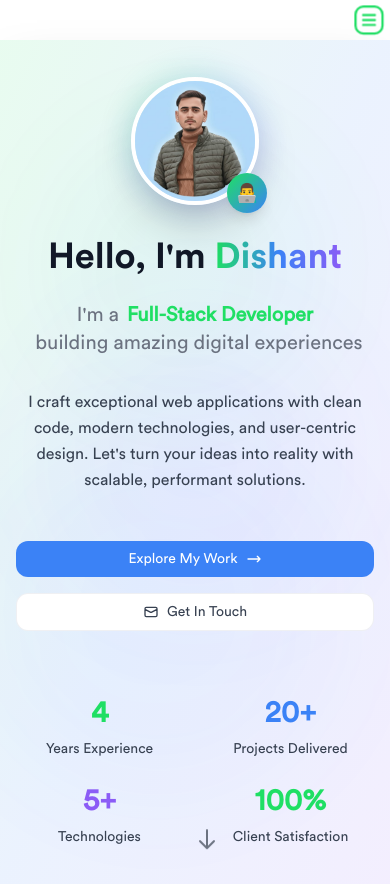
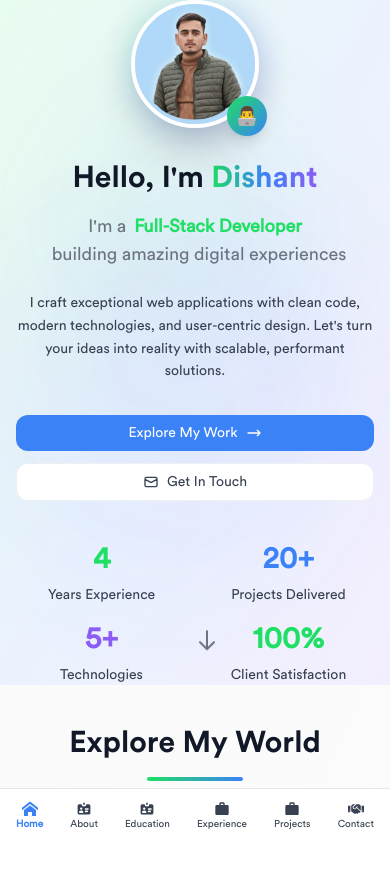
Before and after one commit to Dishant2808/my-portfolio, a Next.js app: page / in a window 390 px wide. After the commit the page ends 844 px from the top, so only its background shows below. Built offline with nearby package versions, Linux system fonts and the light colour scheme.

Commit message:
code push

```diff
--- a/components/Common/BannerLayout.jsx
+++ b/components/Common/BannerLayout.jsx
@@ -1,3 +1,4 @@
+import React from 'react'
 
 const BannerLayout = ({ children }) => {
     return (
--- a/components/Common/Nav/Nav.jsx
+++ b/components/Common/Nav/Nav.jsx
@@ -1,15 +1,12 @@
-import { ImCross } from 'react-icons/im'
 import { FaHandshake } from 'react-icons/fa'
 import { MdWork } from 'react-icons/md'
 import { ImHome } from 'react-icons/im'
 import { HiIdentification } from 'react-icons/hi'
-import NavItem from './NavItem'
-import DrawerLayout from '../DrawerLayout'
 import Link from 'next/link'
 import { useRouter } from 'next/router'
 
 
-const Nav = ({ setIsOpen, isOpen }) => {
+const Nav = () => {
     const router = useRouter();
 
     const linkBase = "px-3 py-1.5 text-xs tracking-widest uppercase transition rounded-md";
@@ -21,30 +18,43 @@ const Nav = ({ setIsOpen, isOpen }) => {
             <div className="hidden lg:block fixed top-0 left-0 right-0 z-50">
                 <nav className="h-14 bg-DeepNightBlack border-b border-DarkGray flex items-center justify-center gap-4">
                     <Link href="/" className={`${linkBase} ${getActive('/')}`}>Home</Link>
-                    <Link href="/about" className={`${linkBase} ${getActive('/about')}`}>About Me</Link>
+                    <Link href="/about" className={`${linkBase} ${getActive('/about')}`}>About</Link>
                     <Link href="/education" className={`${linkBase} ${getActive('/education')}`}>Education</Link>
                     <Link href="/experience" className={`${linkBase} ${getActive('/experience')}`}>Experience</Link>
-                    <Link href="/projects" className={`${linkBase} ${getActive('/projects')}`}>Project</Link>
+                    <Link href="/projects" className={`${linkBase} ${getActive('/projects')}`}>Projects</Link>
                     <Link href="/contact" className={`${linkBase} ${getActive('/contact')}`}>Contact</Link>
                 </nav>
             </div>
 
-            {/* Mobile drawer menu */}
-            <DrawerLayout setIsOpen={setIsOpen} isOpen={isOpen}>
-                <div className="absolute z-50 flex flex-col justify-center lg:inset-y-0  -right-0 lg:right-0 w-64 h-screen lg:mt-3 lg:mr-3 lg:h-[96%] bg-DeepNightBlack shadow-2xl md:rounded-xl md:overflow-hidden">
-                    <div onClick={e => setIsOpen(false)} className="flex text-LightGray absolute top-0 w-full items-center justify-start pl-6 text-sm h-10 bg-EveningBlack">
-                        <ImCross />
-                    </div>
-                    <div className="flex flex-col gap-y-2 px-6 w-full transition">
-                        <NavItem setIsOpen={setIsOpen} NavRoute={'/'} NavIcon={<ImHome />} NavText={'Home'} />
-                        <NavItem setIsOpen={setIsOpen} NavRoute={'/contact'} NavIcon={<FaHandshake />} NavText={'Contact'} />
-                        <NavItem setIsOpen={setIsOpen} NavRoute={'/background'} NavIcon={<HiIdentification />} NavText={'Background'} />
-                        <NavItem setIsOpen={setIsOpen} NavRoute={'/education'} NavIcon={<HiIdentification />} NavText={'Education'} />
-                        <NavItem setIsOpen={setIsOpen} NavRoute={'/experience'} NavIcon={<MdWork />} NavText={'Experience'} />
-                        <NavItem setIsOpen={setIsOpen} NavRoute={'/projects'} NavIcon={<MdWork />} NavText={'Projects'} />
-                    </div>
-                </div>
-            </DrawerLayout>
+            {/* Bottom navbar (mobile) */}
+            <div className="lg:hidden fixed bottom-0 left-0 right-0 z-50">
+                <nav className="h-14 bg-DeepNightBlack border-t border-DarkGray flex items-center justify-between px-4">
+                    <Link href="/" className={`flex flex-col items-center justify-center text-[10px] ${getActive('/')}`}>
+                        <span className="text-base"><ImHome /></span>
+                        <span>Home</span>
+                    </Link>
+                    <Link href="/about" className={`flex flex-col items-center justify-center text-[10px] ${getActive('/about')}`}>
+                        <span className="text-base"><HiIdentification /></span>
+                        <span>About</span>
+                    </Link>
+                    <Link href="/education" className={`flex flex-col items-center justify-center text-[10px] ${getActive('/education')}`}>
+                        <span className="text-base"><HiIdentification /></span>
+                        <span>Education</span>
+                    </Link>
+                    <Link href="/experience" className={`flex flex-col items-center justify-center text-[10px] ${getActive('/experience')}`}>
+                        <span className="text-base"><MdWork /></span>
+                        <span>Experience</span>
+                    </Link>
+                    <Link href="/projects" className={`flex flex-col items-center justify-center text-[10px] ${getActive('/projects')}`}>
+                        <span className="text-base"><MdWork /></span>
+                        <span>Projects</span>
+                    </Link>
+                    <Link href="/contact" className={`flex flex-col items-center justify-center text-[10px] ${getActive('/contact')}`}>
+                        <span className="text-base"><FaHandshake /></span>
+                        <span>Contact</span>
+                    </Link>
+                </nav>
+            </div>
         </>
 
     )
--- a/pages/index.jsx
+++ b/pages/index.jsx
@@ -24,7 +24,7 @@ const home = () => {
     return (
         <div className="Home-Page -z-10">
             {/* Hero Section */}
-            <section className="relative min-h-screen flex items-center justify-center overflow-hidden">
+            <section className="relative min-h-[80vh] md:min-h-screen flex items-center justify-center overflow-hidden">
                 {/* Background Gradient */}
                 <div className="absolute inset-0 bg-gradient-to-br from-Green/10 via-ElectricBlue/10 to-NeonPurple/10"></div>
 
@@ -35,7 +35,7 @@ const home = () => {
                     <div className="absolute top-1/2 left-1/2 transform -translate-x-1/2 -translate-y-1/2 w-80 h-80 bg-NeonPurple/5 rounded-full blur-3xl animate-pulse delay-2000"></div>
                 </div>
 
-                <div className="relative z-10 container mx-auto px-4 sm:px-8">
+                <div className="relative z-10 container mx-auto px-4 sm:px-6">
                     <div className="text-center">
                         {/* Profile Image */}
                         <div className="relative inline-block mb-8 group">
@@ -49,7 +49,7 @@ const home = () => {
                         </div>
 
                         {/* Main Heading */}
-                        <h1 className="text-4xl md:text-6xl lg:text-7xl font-bold text-Snow mb-6 font-circular-bold">
+                        <h1 className="text-3xl md:text-6xl lg:text-7xl font-bold text-Snow mb-4 md:mb-6 font-circular-bold">
                             Hello, I'm{' '}
                             <span className="bg-gradient-to-r from-Green via-ElectricBlue to-NeonPurple bg-clip-text text-transparent">
                                 Dishant
@@ -57,20 +57,20 @@ const home = () => {
                         </h1>
 
                         {/* Subtitle */}
-                        <div className="text-xl md:text-2xl lg:text-3xl text-LightGray mb-8 font-circular-normal">
+                        <div className="text-lg md:text-2xl lg:text-3xl text-LightGray mb-6 md:mb-8 font-circular-normal">
                             <span className="inline-block mr-2">I'm a</span>
                             <span className="text-Green font-bold">Full-Stack Developer</span>
                             <span className="inline-block ml-2">building amazing digital experiences</span>
                         </div>
 
                         {/* Description */}
-                        <p className="text-base md:text-lg text-SilverGray max-w-3xl mx-auto mb-12 leading-relaxed font-circular-normal">
+                        <p className="text-sm md:text-lg text-SilverGray max-w-3xl mx-auto mb-8 md:mb-12 leading-relaxed font-circular-normal">
                             I craft exceptional web applications with clean code, modern technologies, and user-centric design.
                             Let's turn your ideas into reality with scalable, performant solutions.
                         </p>
 
                         {/* CTA Buttons */}
-                        <div className="flex flex-col sm:flex-row gap-4 justify-center mb-16">
+                        <div className="flex flex-col sm:flex-row gap-3 md:gap-4 justify-center mb-10 md:mb-16">
                             <Link
                                 href="projects"
                                 className="cta-primary inline-flex items-center gap-2 group"
@@ -89,7 +89,7 @@ const home = () => {
                         </div>
 
                         {/* Stats */}
-                        <div className="grid grid-cols-2 md:grid-cols-4 gap-6 max-w-4xl mx-auto">
+                        <div className="grid grid-cols-2 md:grid-cols-4 gap-4 md:gap-6 max-w-4xl mx-auto">
                             {stats.map((stat, index) => (
                                 <div key={index} className="text-center group">
                                     <div className={`text-3xl md:text-4xl font-bold ${stat.color} mb-2 group-hover:scale-110 transition-transform duration-300`}>
@@ -113,14 +113,14 @@ const home = () => {
             </section>
 
             {/* Quick Navigation */}
-            <section className="py-16 bg-gradient-to-br from-MidNightBlack/50 to-EveningBlack/50">
-                <div className="container mx-auto px-4 sm:px-8">
-                    <div className="text-center mb-12">
+            <section className="py-10 md:py-16 bg-gradient-to-br from-MidNightBlack/50 to-EveningBlack/50">
+                <div className="container mx-auto px-4 sm:px-6">
+                    <div className="text-center mb-8 md:mb-12">
                         <h2 className="text-3xl md:text-4xl font-bold text-Snow mb-4 font-circular-bold">Explore My World</h2>
                         <div className="w-24 h-1 bg-gradient-to-r from-Green to-ElectricBlue rounded-full mx-auto"></div>
                     </div>
 
-                    <div className="grid grid-cols-1 md:grid-cols-2 lg:grid-cols-4 gap-6">
+                    <div className="grid grid-cols-1 md:grid-cols-2 lg:grid-cols-4 gap-4 md:gap-6">
                         {quickLinks.map((link, index) => (
                             <Link
                                 key={index}
@@ -143,9 +143,9 @@ const home = () => {
             </section>
 
             {/* Expertise Section */}
-            <section id="expertise" className="py-16">
-                <div className="container mx-auto px-4 sm:px-8">
-                    <div className="text-center mb-12">
+            <section id="expertise" className="py-10 md:py-16">
+                <div className="container mx-auto px-4 sm:px-6">
+                    <div className="text-center mb-8 md:mb-12">
                         <h2 className="text-3xl md:text-4xl font-bold text-Snow mb-4 font-circular-bold">My Expertise</h2>
                         <div className="w-24 h-1 bg-gradient-to-r from-NeonPurple to-Green rounded-full mx-auto"></div>
                         <p className="text-LightGray text-lg mt-4 max-w-2xl mx-auto">
@@ -157,8 +157,8 @@ const home = () => {
             </section>
 
             {/* Call to Action */}
-            <section className="py-16 bg-gradient-to-br from-Green/5 via-ElectricBlue/5 to-NeonPurple/5">
-                <div className="container mx-auto px-4 sm:px-8 text-center">
+            <section className="py-10 md:py-16 bg-gradient-to-br from-Green/5 via-ElectricBlue/5 to-NeonPurple/5">
+                <div className="container mx-auto px-4 sm:px-6 text-center">
                     <div className="card_stylings p-8 md:p-12 max-w-4xl mx-auto">
                         <h2 className="text-3xl md:text-4xl font-bold text-Snow mb-6 font-circular-bold">
                             Ready to Start Your Next Project?
@@ -166,7 +166,7 @@ const home = () => {
                         <p className="text-LightGray text-lg mb-8 max-w-2xl mx-auto">
                             Let's collaborate and create something amazing together. I'm here to help you achieve your goals.
                         </p>
-                        <div className="flex flex-col sm:flex-row gap-4 justify-center">
+                        <div className="flex flex-col sm:flex-row gap-3 md:gap-4 justify-center">
                             <a href="/contact" className="cta-primary inline-flex items-center gap-2 group">
                                 <span>Start a Project</span>
                                 <svg className="w-4 h-4 group-hover:translate-x-1 transition-transform duration-300" fill="none" stroke="currentColor" viewBox="0 0 24 24">
--- a/pages/layout.js
+++ b/pages/layout.js
@@ -1,27 +1,14 @@
 import Nav from '../components/Common/Nav/Nav';
-import { FaBars, FaMousePointer } from 'react-icons/fa';
-import { useState } from 'react';
 
 export default function Layout({ children }) {
-  const [isOpen, setIsOpen] = useState(false);
-
   return (
     <div className={`h-screen lg:p-[0.8rem] flex flex-col select-none font-circular lg:pt-16`}>
-      <div className='lg:hidden'>
-        <div className=' bg-DeepNightBlack text-LightGray w-full h-10 flex items-center justify-end px-2 lg:hidden relative'>
-          <div className='icon flex items-center gap-x-2' onClick={(e) => setIsOpen(!isOpen)}>
-            <span className='icon border-2 text-Green border-Green p-1 text-sm rounded-lg'>
-              {' '}
-              <FaBars />
-            </span>
-          </div>
+      <div className='flex relative h-full gap-x-3'>
+        {/* main content */}
+        <div className='w-full h-auto shadow-2xl bg-DeepNightBlack relative overflow-auto overflow-x-hidden no-scrollbar pb-16 lg:pb-0'>
+          {children}
         </div>
-      </div>
-      <div className='flex relative h-full gap-x-3'>
-        {/* middle of screen */}
-        <div className='w-full h-auto shadow-2xl bg-DeepNightBlack relative overflow-auto overflow-x-hidden no-scrollbar'>{children}</div>
-
-        {<Nav isOpen={isOpen} setIsOpen={setIsOpen} />}
+        <Nav />
       </div>
     </div>
   );
--- a/pages/portfolio.jsx
+++ b/pages/portfolio.jsx
@@ -14,7 +14,7 @@ const Projects = () => {
             .then(({ data }) => data)
             .catch(error => console.error('Error fetching testimonials:', error)))
     const counts = useMemo(() => {
-        const result = { laravel: 10, reactNext: 3, node: 2 };
+        const result = { laravel: 15, reactNext: 3, node: 2 };
         if (!Array.isArray(data)) return result;
         data.forEach((p) => {
             const techs = (p?.technologiesUsed || []).map(t => (t?.tech || '')).join(' ').toLowerCase();
```
Also changed, not shown: pages/about.jsx (+7 -7 lines), pages/education.jsx (+5 -5 lines), pages/experience.jsx (+6 -6 lines).
